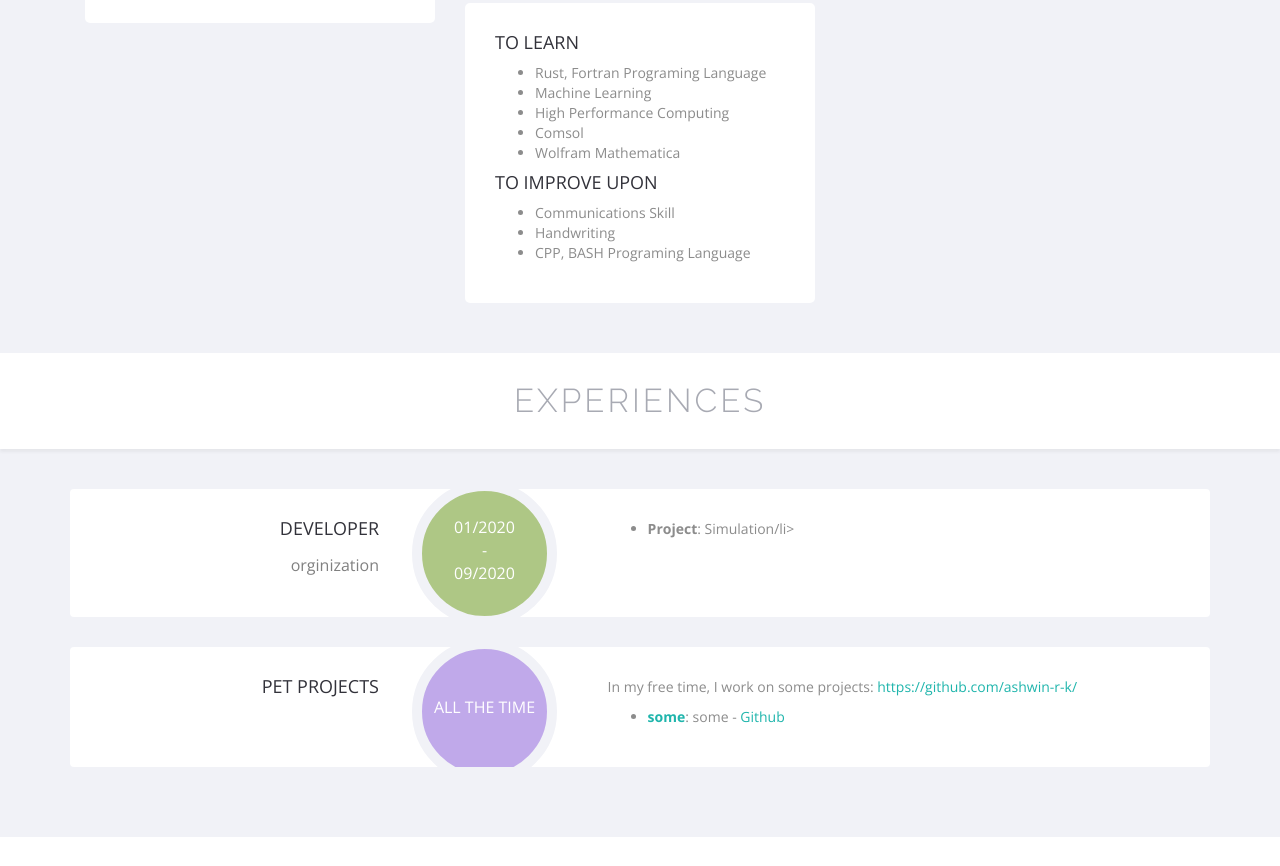
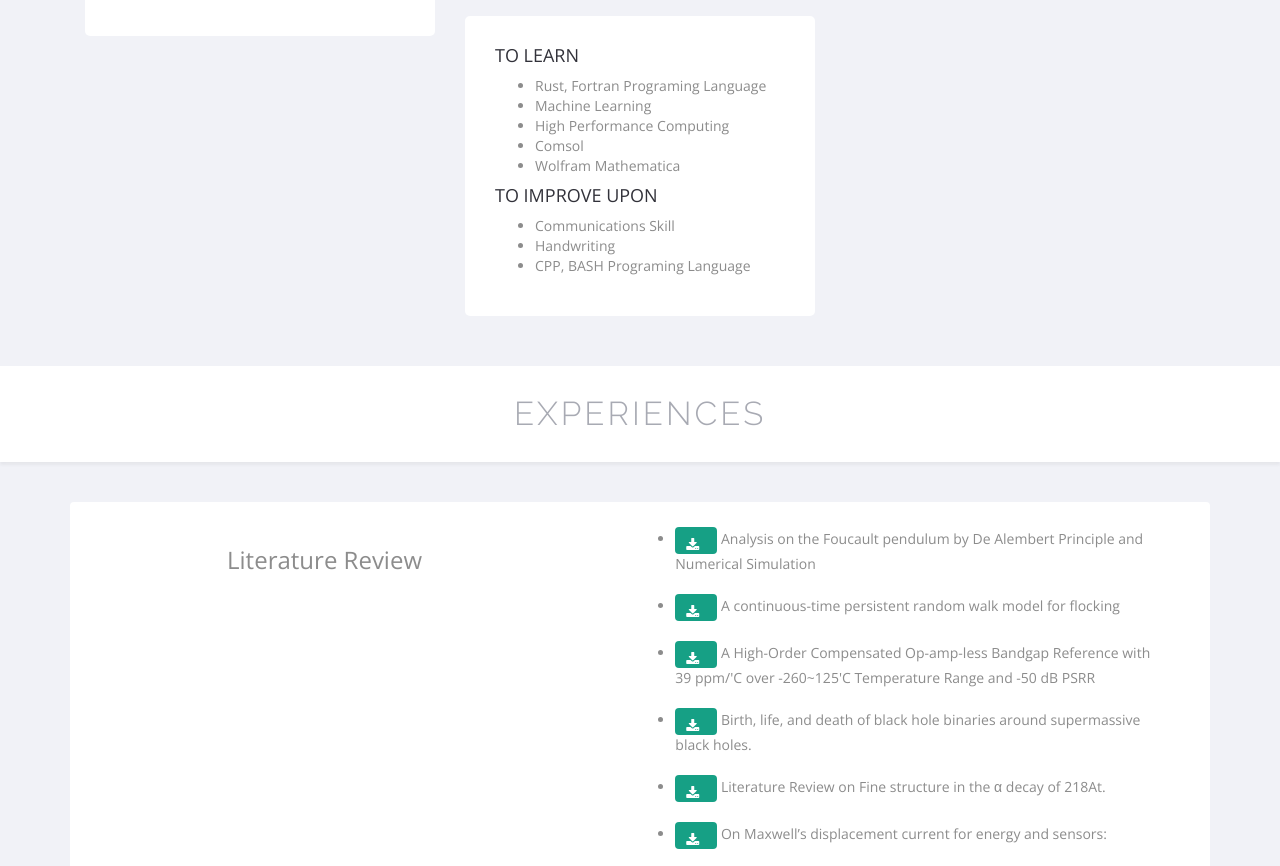
Before and after one commit to ashwin-r-k/ashwin-r-k.github.io, a plain HTML site: page index.html in a window 1280 px wide. Shown: the part 1934-2800 px from the top of the page. Drawn offline with nearby package versions, Linux system fonts and the light colour scheme.

Commit message:
Added the literature reviews

```diff
--- a/index.html
+++ b/index.html
@@ -36,7 +36,7 @@
                 <li class="item"><a href="#skills" class="fa-signal">Skills</a></li>
                 <li class="item"><a href="#experiences" class="fa-bar-chart-o">Experiences</a></li>
                 <li class="item"><a href="#education" class="fa-book">Education</a></li>
-                <li class="item"><a href="#socalwork" class="fa-bar-chart-o">Social work</a></li>
+                <li class="item"><a href="#socialwork" class="fa-bar-chart-o">Social work</a></li>
 
             </ul>
             <!-- /.navigation -->
@@ -48,7 +48,7 @@
 
 
         <!-- /#site-navigation -->
-        <div id="banner" class="transparent-section" data-image="images/header-bg_ashwin_2.jpg" data-color="26, 188, 156" data-transparency="0.20">
+        <div id="banner" class="transparent-section" data-image="images/header-bg_ashwin_3.jpg" data-color="26, 188, 156" data-transparency="0.20">
             <div class="transparent-content parallax-style">
                 <div class="header-content">
                     <div class="container">
@@ -237,24 +237,75 @@
         <div class="container">
             <div class="experiences-container">
 
-                    <div class="experience-item" data-scroll-reveal="enter from the bottom over .5s">
+                    <div class="experience-item" data-scroll-reveal="enter from the bottom over .5s" >
                         <div class="name-designation" data-scroll-reveal="enter from the left after .5s">
-                            <h3 class="designation"> Developer</h3>
-                            <p class="name-of-org">orginization</p>
+                            <h3 class="section-title"> Literature Review </h3>
+                            <p class="name-of-org"> </p>
                         </div>
                         <!-- /.name-designation -->
+
+                        <!--
                         <div class="stay-time light-green">
                             <p>
+
                                 01/2020
                                 <br /> -
                                 <br />
                                 09/2020
+
                             </p>
                         </div>
+                        -->
+
                         <!-- /.stay-time -->
                         <div class="comments" data-scroll-reveal="enter from the right after .5s">
                             <ul>
-                                <li><span class="bold">Project</span>: Simulation/li>
+                                <li><a href="https://drive.google.com/file/d/1qEfdbRns0LHIz6HJnFRhbeTsN5kybyZl/view?usp=share_link"  target="_blank" class="btn fa-download download-btn"></a>
+                                    Analysis on the Foucault pendulum by De Alembert Principle and Numerical Simulation
+                                    <br>
+                                    <br>
+                                </li>
+
+                                <li><a href="https://drive.google.com/file/d/1wVBwX7NyA5GfppOfmIlVwCfwZ7gJU0-l/view?usp=share_link"  target="_blank" class="btn fa-download download-btn"></a>
+                                    A continuous-time persistent random walk model for flocking
+                                    <br>
+                                    <br>
+                                </li>
+
+                                <li><a href="https://drive.google.com/file/d/1oCebB7wTi3gxqJEMmS8CCFKFDCW0aORC/view?usp=share_link"  target="_blank" class="btn fa-download download-btn"></a>
+                                    A High-Order Compensated Op-amp-less Bandgap Reference with 39 ppm/'C over -260~125'C Temperature Range and -50 dB PSRR
+                                    <br>
+                                    <br>
+                                </li>
+
+                                <li><a href="https://drive.google.com/file/d/1LyULbvJmyBsI9oaPfNo7E3boBZQk5DWe/view?usp=sharing"  target="_blank" class="btn fa-download download-btn"></a>
+                                    Birth, life, and death of black hole binaries around supermassive black holes.
+                                    <br>
+                                    <br>
+
+                                </li>
+
+                                <li><a href="https://drive.google.com/file/d/1M_9Jaj1jWcQDWYFhGEIIPSCzR0p4z9VH/view?usp=sharing"  target="_blank" class="btn fa-download download-btn"></a>
+                                    Literature Review on Fine structure in the α decay of 218At.
+                                    <br>
+                                    <br>
+
+                                </li>
+
+                                <li><a href="https://drive.google.com/file/d/1ay6bM-FeletTAr9R3UqIXXzTqZW5szBk/view?usp=sharing"  target="_blank" class="btn fa-download download-btn"></a>
+                                    On Maxwell’s displacement current for energy and sensors:
+                                    <br>
+                                    <br>
+
+                                </li>
+
+                                <li><a href="https://drive.google.com/file/d/1iTY6iwDz3VX-f-3-CiMHq6uVzMo21US7/view?usp=sharing"  target="_blank" class="btn fa-download download-btn"></a>
+                                    On the Hydrogen Atom Beyond the Born-Oppenheimer Approximation
+                                    <br>
+                                    <br>
+
+                                </li>
+
 
                             </ul>
                         </div>
@@ -474,7 +525,7 @@
                             <div class="comments" data-scroll-reveal="enter from the right after .5s">
                                 <ul>
                                     <li>
-                                        Many schools don't have enough staff to clean classrooms as the school season starts, so they ask students to help clean. In order to prevent this, the Sri Sathya Sai Seva Organization organized a school cleaning event under the Swachh Bharat Abhiyan initiative.
+                                        I participated in helping clean class room's in a school. Many schools don't have enough staff to clean classrooms as the school season starts, so they ask students to help clean. In order to prevent this, the Sri Sathya Sai Seva Organization organized a school cleaning event under the Swachh Bharat Abhiyan initiative.
                                     </li>
                                     <li>
                                         My friends and I showed our support by helping to clean the classrooms, starting by removing old posters and cleaning spiderwebs from the ceiling, then cleaning the walls, boards, benches, and washing the floors. The day was very fulfilling, and we received certificates of appreciation.
@@ -519,5 +570,13 @@
         margin-bottom: 10px;
     }
 
+    .experience-item{
+    padding: 25px 50px 75px 100px;
+    }
+
+    .download-btn{
+    padding: 10px 5px 15px 0px;
+    }
+
 
 </style>
```
Also changed, not shown: images/header-bg_ashwin_1.jpg (renamed from images/header-bg_ashwin.jpg), images/header-bg_ashwin_3.jpg (added).
